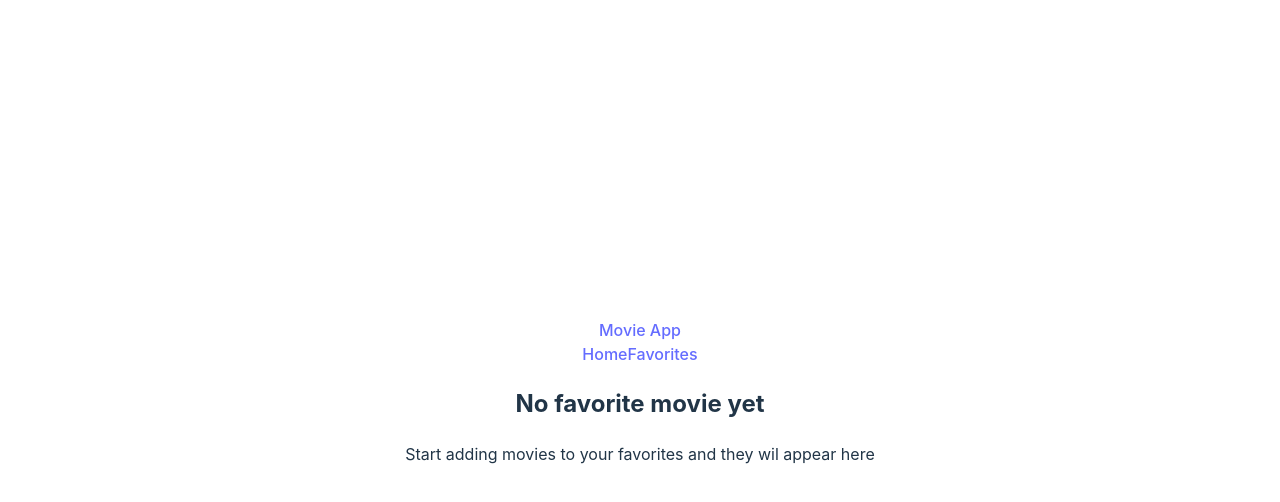
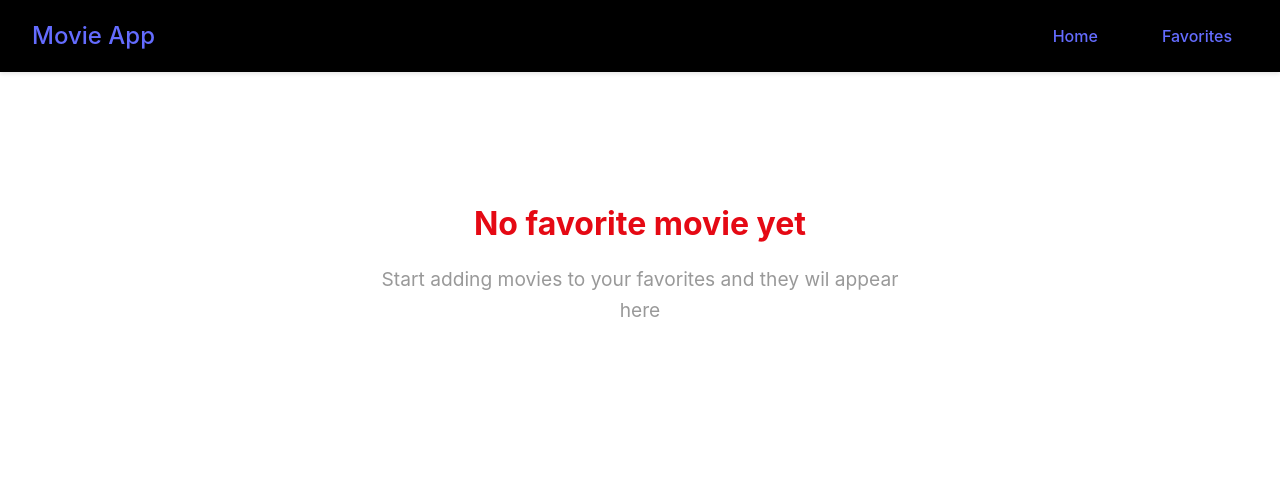
Before and after one commit to Columbianini/React-Movie-Tutorial, a React (Vite) app in the folder frontend/: page /favorites in a window 1280 px wide. Shown: the top 502 px of the page. Built offline with nearby package versions, Linux system fonts and the light colour scheme.

Commit message:
Add css format

```diff
--- a/frontend/src/App.jsx
+++ b/frontend/src/App.jsx
@@ -1,7 +1,7 @@
 import { useState } from 'react'
 import reactLogo from './assets/react.svg'
 import viteLogo from '/vite.svg'
-import './App.css'
+import './css/App.css'
 import Home from "./pages/Home"
 import {Routes, Route} from "react-router-dom"
 import Favorites from './pages/Favorites'
--- a/frontend/src/components/MovieCard.jsx
+++ b/frontend/src/components/MovieCard.jsx
@@ -1,3 +1,4 @@
+import "../css/MovieCard.css"
 function MovieCard({movie}) {
     function onFavoriteClick(){
         alert("clicked")
@@ -6,7 +7,7 @@
         <div className="movie-poster">
             <img src={movie.url} alt={movie.title} />
             <div className="movie-overlay">
-                <button className="favourite-btn" onClick={onFavoriteClick}>❤️</button>
+                <button className="favorite-btn" onClick={onFavoriteClick}>❤️</button>
             </div>
         </div>
         <div className="movie-info">
--- a/frontend/src/components/NavBar.jsx
+++ b/frontend/src/components/NavBar.jsx
@@ -1,4 +1,5 @@
 import { Link } from "react-router-dom"
+import '../css/Navbar.css'
 
 function NavBar() {
     return <nav className="navbar">
--- /dev/null
+++ b/frontend/src/css/App.css
@@ -0,0 +1,8 @@
+.main-content {
+    flex: 1;
+    padding: 2rem;
+    box-sizing: border-box;
+    width: 100%;
+    display: flex;
+    flex-direction: column;
+  }
--- /dev/null
+++ b/frontend/src/css/Favorites.css
@@ -0,0 +1,51 @@
+.favorites {
+    padding: 2rem;
+    width: 100%;
+    box-sizing: border-box;
+  }
+
+  .favorites h2 {
+    margin-bottom: 2rem;
+    text-align: center;
+    font-size: 2.5rem;
+    color: #ffffff;
+    text-shadow: 2px 2px 4px rgba(0, 0, 0, 0.3);
+  }
+
+  .favorites-empty {
+    text-align: center;
+    padding: 4rem 2rem;
+    background-color: rgba(255, 255, 255, 0.05);
+    border-radius: 12px;
+    margin: 2rem auto;
+    max-width: 600px;
+  }
+
+  .favorites-empty h2 {
+    margin-bottom: 1rem;
+    font-size: 2rem;
+    color: #e50914;
+  }
+
+  .favorites-empty p {
+    color: #999;
+    font-size: 1.2rem;
+    line-height: 1.6;
+  }
+
+
+  /* Animation for new favorites being added */
+  @keyframes fadeIn {
+    from {
+      opacity: 0;
+      transform: translateY(20px);
+    }
+    to {
+      opacity: 1;
+      transform: translateY(0);
+    }
+  }
+
+  .movies-grid > * {
+    animation: fadeIn 0.3s ease-out forwards;
+  }
--- /dev/null
+++ b/frontend/src/css/Home.css
@@ -0,0 +1,63 @@
+.home {
+    padding: 2rem 0;
+    width: 100%;
+    box-sizing: border-box;
+  }
+
+  .search-form {
+    max-width: 600px;
+    margin: 0 auto 2rem;
+    display: flex;
+    gap: 1rem;
+    padding: 0 1rem;
+    box-sizing: border-box;
+  }
+
+  .search-input {
+    flex: 1;
+    padding: 0.75rem 1rem;
+    border: none;
+    border-radius: 4px;
+    background-color: #333;
+    color: white;
+    font-size: 1rem;
+  }
+
+  .search-input:focus {
+    outline: none;
+    box-shadow: 0 0 0 2px #666;
+  }
+
+  .search-button {
+    padding: 0.75rem 1.5rem;
+    background-color: #e50914;
+    color: white;
+    border-radius: 4px;
+    font-weight: 500;
+    transition: background-color 0.2s;
+    white-space: nowrap;
+  }
+
+  .search-button:hover {
+    background-color: #f40612;
+  }
+
+
+  @media (max-width: 639px) {
+    .home {
+      padding: 1rem 0;
+    }
+
+    .search-form {
+      margin-bottom: 1rem;
+    }
+  }
+
+  .movies-grid {
+    display: grid;
+    grid-template-columns: repeat(auto-fit, minmax(300px, 1fr));
+    gap: 1.5rem;
+    padding: 1rem;
+    width: 100%;
+    box-sizing: border-box;
+  }
--- /dev/null
+++ b/frontend/src/css/MovieCard.css
@@ -0,0 +1,124 @@
+.movie-card {
+    position: relative;
+    border-radius: 8px;
+    overflow: hidden;
+    background-color: #1a1a1a;
+    transition: transform 0.2s;
+    height: 100%;
+    display: flex;
+    flex-direction: column;
+  }
+
+  .movie-card:hover {
+    transform: translateY(-5px);
+  }
+
+  .movie-poster {
+    position: relative;
+    aspect-ratio: 2/3;
+    width: 100%;
+  }
+
+  .movie-poster img {
+    width: 100%;
+    height: 100%;
+    object-fit: cover;
+  }
+
+  .movie-overlay {
+    position: absolute;
+    top: 0;
+    left: 0;
+    right: 0;
+    bottom: 0;
+    background: linear-gradient(
+      to bottom,
+      rgba(0, 0, 0, 0.1),
+      rgba(0, 0, 0, 0.8)
+    );
+    opacity: 0;
+    transition: opacity 0.2s;
+    display: flex;
+    flex-direction: column;
+    justify-content: flex-end;
+    padding: 1rem;
+  }
+
+  .movie-card:hover .movie-overlay {
+    opacity: 1;
+  }
+
+  .favorite-btn {
+    position: absolute;
+    top: 1rem;
+    right: 1rem;
+    color: white;
+    font-size: 1.5rem;
+    padding: 0.5rem;
+    background-color: rgba(0, 0, 0, 0.5);
+    border-radius: 50%;
+    width: 40px;
+    height: 40px;
+    display: flex;
+    align-items: center;
+    justify-content: center;
+    transition: background-color 0.2s;
+  }
+
+  .favorite-btn:hover {
+    background-color: rgba(0, 0, 0, 0.8);
+  }
+
+  .favorite-btn.active {
+    color: #ff4757;
+  }
+
+  .rating-select {
+    background-color: rgba(0, 0, 0, 0.7);
+    color: white;
+    border: none;
+    padding: 0.5rem;
+    border-radius: 4px;
+    cursor: pointer;
+    margin-top: 0.5rem;
+  }
+
+  .movie-info {
+    padding: 1rem;
+    flex: 1;
+    display: flex;
+    flex-direction: column;
+    gap: 0.5rem;
+  }
+
+  .movie-info h3 {
+    font-size: 1rem;
+    margin: 0;
+  }
+
+  .movie-info p {
+    color: #999;
+    font-size: 0.9rem;
+  }
+
+  .user-rating {
+    color: #ffd700;
+    font-size: 0.9rem;
+    margin-top: auto;
+  }
+
+  @media (max-width: 768px) {
+    .movie-card {
+      font-size: 0.9rem;
+    }
+
+    .movie-info {
+      padding: 0.75rem;
+    }
+
+    .favorite-btn {
+      width: 32px;
+      height: 32px;
+      font-size: 1.2rem;
+    }
+  }
--- /dev/null
+++ b/frontend/src/css/Navbar.css
@@ -0,0 +1,47 @@
+.navbar {
+    background-color: #000000;
+    padding: 1rem 2rem;
+    display: flex;
+    justify-content: space-between;
+    align-items: center;
+    box-shadow: 0 2px 4px rgba(0, 0, 0, 0.1);
+  }
+
+  .navbar-brand {
+    font-size: 1.5rem;
+    font-weight: bold;
+  }
+
+  .navbar-links {
+    display: flex;
+    gap: 2rem;
+  }
+
+  .nav-link {
+    font-size: 1rem;
+    padding: 0.5rem 1rem;
+    border-radius: 4px;
+    transition: background-color 0.2s;
+  }
+
+  .nav-link:hover {
+    background-color: rgba(255, 255, 255, 0.1);
+  }
+
+  @media (max-width: 768px) {
+    .navbar {
+      padding: 1rem;
+    }
+
+    .navbar-brand {
+      font-size: 1.2rem;
+    }
+
+    .navbar-links {
+      gap: 1rem;
+    }
+
+    .nav-link {
+      padding: 0.5rem;
+    }
+  }
--- /dev/null
+++ b/frontend/src/css/index.css
@@ -0,0 +1,85 @@
+
+:root {
+    font-family: Inter, system-ui, Avenir, Helvetica, Arial, sans-serif;
+    line-height: 1.5;
+    font-weight: 400;
+
+    color-scheme: light dark;
+    color: rgba(255, 255, 255, 0.87);
+    background-color: #242424;
+
+    font-synthesis: none;
+    text-rendering: optimizeLegibility;
+    -webkit-font-smoothing: antialiased;
+    -moz-osx-font-smoothing: grayscale;
+  }
+
+  * {
+    margin: 0;
+    padding: 0;
+    box-sizing: border-box;
+  }
+
+  html, body {
+    overflow-x: hidden;
+  }
+
+  body {
+    margin: 0;
+    width: 100%;
+    min-height: 100vh;
+    position: relative;
+  }
+
+  #root {
+    width: 100%;
+    min-height: 100vh;
+    display: flex;
+    flex-direction: column;
+  }
+
+  a {
+    font-weight: 500;
+    color: #646cff;
+    text-decoration: inherit;
+  }
+  a:hover {
+    color: #535bf2;
+  }
+
+  h1 {
+    font-size: 3.2em;
+    line-height: 1.1;
+  }
+
+  button {
+    border-radius: 8px;
+    border: 1px solid transparent;
+    padding: 0.6em 1.2em;
+    font-size: 1em;
+    font-weight: 500;
+    font-family: inherit;
+    background-color: #1a1a1a;
+    cursor: pointer;
+    transition: border-color 0.25s;
+  }
+  button:hover {
+    border-color: #646cff;
+  }
+  button:focus,
+  button:focus-visible {
+    outline: 4px auto -webkit-focus-ring-color;
+  }
+
+  @media (prefers-color-scheme: light) {
+    :root {
+      color: #213547;
+      background-color: #ffffff;
+    }
+    a:hover {
+      color: #747bff;
+    }
+    button {
+      background-color: #f9f9f9;
+    }
+  }
--- a/frontend/src/main.jsx
+++ b/frontend/src/main.jsx
@@ -1,7 +1,7 @@
 import { StrictMode } from 'react'
 import { createRoot } from 'react-dom/client'
 import {BrowserRouter} from "react-router-dom"
-import './index.css'
+import './css/index.css'
 import App from './App.jsx'
 
 createRoot(document.getElementById('root')).render(
--- a/frontend/src/pages/Favorites.jsx
+++ b/frontend/src/pages/Favorites.jsx
@@ -1,3 +1,4 @@
+import '../css/Favorites.css'
 function Favorites() {
     return <div className="favorites-empty">
         <h2>No favorite movie yet</h2>
--- a/frontend/src/pages/Home.jsx
+++ b/frontend/src/pages/Home.jsx
@@ -1,5 +1,6 @@
 import MovieCard from "../components/MovieCard"
 import {useState} from "react"
+import '../css/Home.css'
 function Home() {
     const [searchQuery, setSearchQuery] = useState("");
 
```
